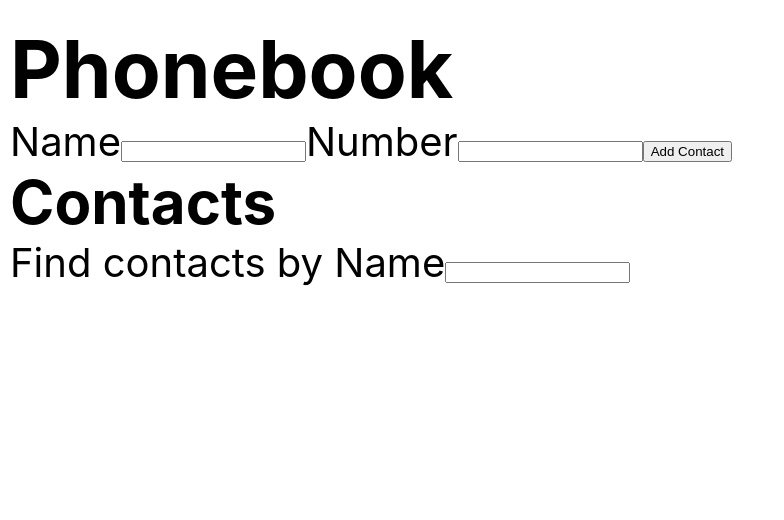
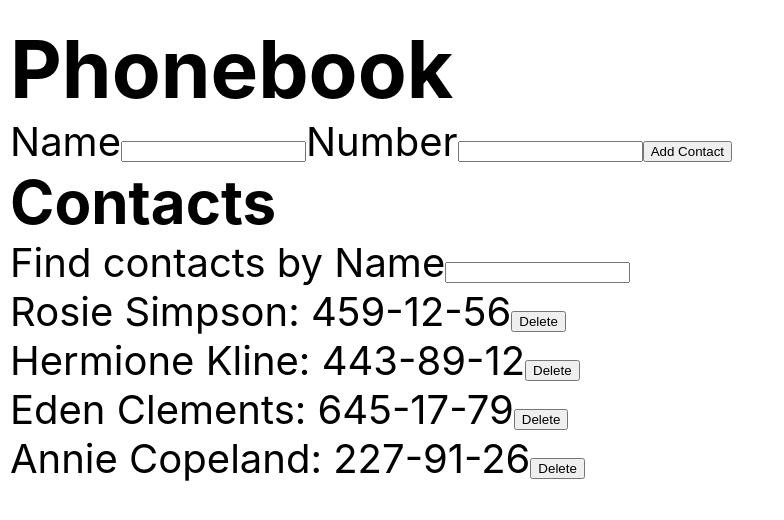
Before and after one commit to Mateusz-Gonera/goit-react-hw-02-phonebook, a React (Create React App) app: page / in a window 1280 px wide. Shown: the top 520 px of the page, without its empty margins (0-784 px from the left). Built offline with nearby package versions, Linux system fonts and the light colour scheme.

Commit message:
filter input done

```diff
--- a/src/components/App.jsx
+++ b/src/components/App.jsx
@@ -5,7 +5,12 @@
 import { Filter } from './Filter/Filter';
 
 const INITIAL_STATE = {
-  contacts: [],
+  contacts: [
+    { id: 'id-1', name: 'Rosie Simpson', number: '459-12-56' },
+    { id: 'id-2', name: 'Hermione Kline', number: '443-89-12' },
+    { id: 'id-3', name: 'Eden Clements', number: '645-17-79' },
+    { id: 'id-4', name: 'Annie Copeland', number: '227-91-26' },
+  ],
   filter: '',
 };
 
@@ -31,6 +36,14 @@
     this.setState({ [name]: value });
   };
 
+  fooFilter = () => {
+    const newArray = this.state.contacts.filter(contact => {
+      const valueToLow = this.state.filter.toLowerCase();
+      return contact.name.toLowerCase().includes(valueToLow);
+    });
+    return newArray;
+  };
+
   fooDelete = contactID => {
     const index = this.state.contacts.findIndex(
       contact => contact.id === contactID
@@ -49,7 +62,6 @@
   };
 
   render() {
-    const { contacts } = this.state;
     return (
       <div
         style={{
@@ -68,7 +80,7 @@
 
         <h2>Contacts</h2>
         <Filter value={this.state.filter} handleChange={this.handleChange} />
-        <ContactList contacts={contacts} onDelete={this.fooDelete} />
+        <ContactList onDelete={this.fooDelete} filterArray={this.fooFilter} />
       </div>
     );
   }
--- a/src/components/ContactList/ContactList.jsx
+++ b/src/components/ContactList/ContactList.jsx
@@ -1,10 +1,10 @@
 import ListCSS from './ContactList.module.css';
 import PropTypes from 'prop-types';
 
-export const ContactList = ({ contacts, onDelete }) => {
+export const ContactList = ({ onDelete, filterArray }) => {
   return (
     <ul className={ListCSS.list}>
-      {contacts.map(contact => (
+      {filterArray().map(contact => (
         <li key={contact.id} className={ListCSS.item}>
           <span className={ListCSS.paragraph}>
             {contact.name}: {contact.number}
@@ -24,5 +24,5 @@
 
 ContactList.propTypes = {
   onDelete: PropTypes.func.isRequired,
-  contacts: PropTypes.array.isRequired,
+  filterArray: PropTypes.func.isRequired,
 };
--- a/src/components/Filter/Filter.jsx
+++ b/src/components/Filter/Filter.jsx
@@ -3,6 +3,11 @@
 import React, { Component } from 'react';
 
 export class Filter extends Component {
+  static propTypes = {
+    handleChange: PropTypes.func.isRequired,
+    value: PropTypes.string.isRequired,
+  };
+
   render() {
     return (
       <label className={FilterCSS.label}>
@@ -18,8 +23,3 @@
     );
   }
 }
-
-Filter.propTypes = {
-  value: PropTypes.string.isRequired,
-  handleChange: PropTypes.func.isRequired,
-};
```
